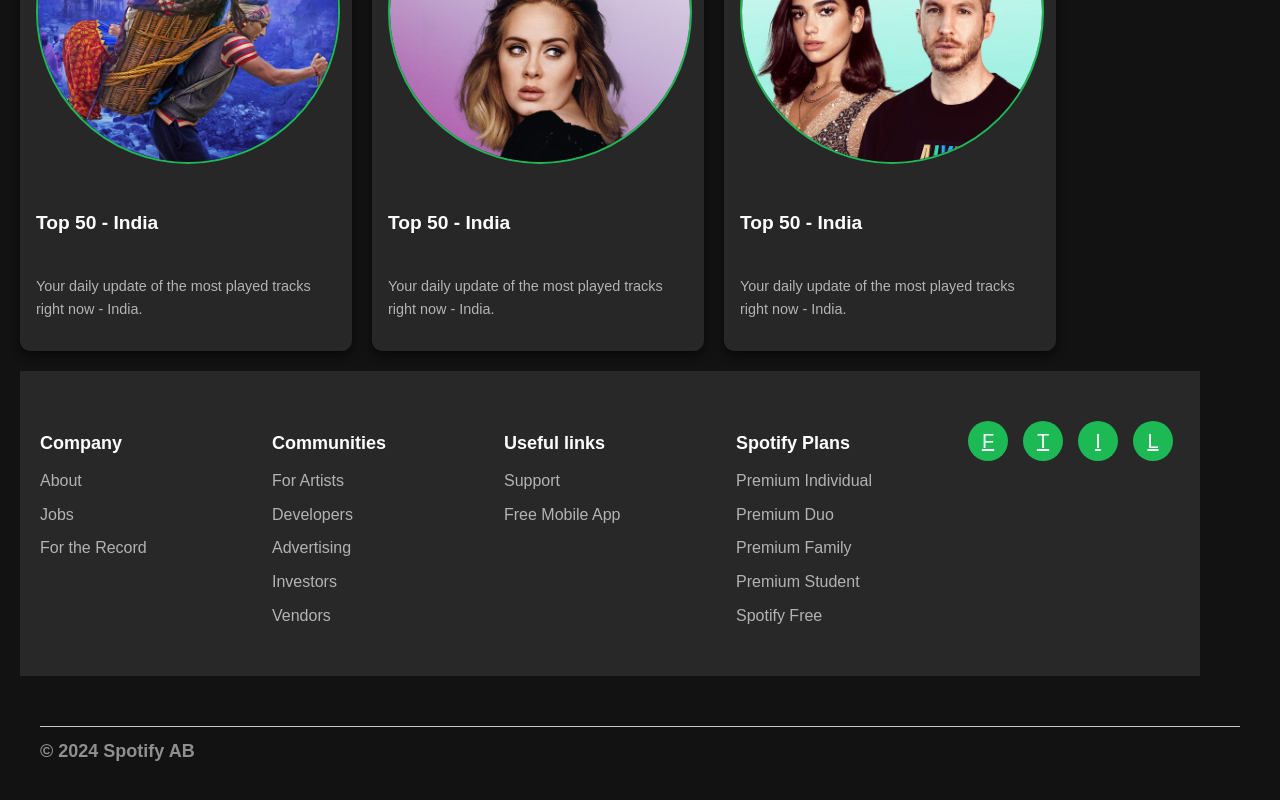
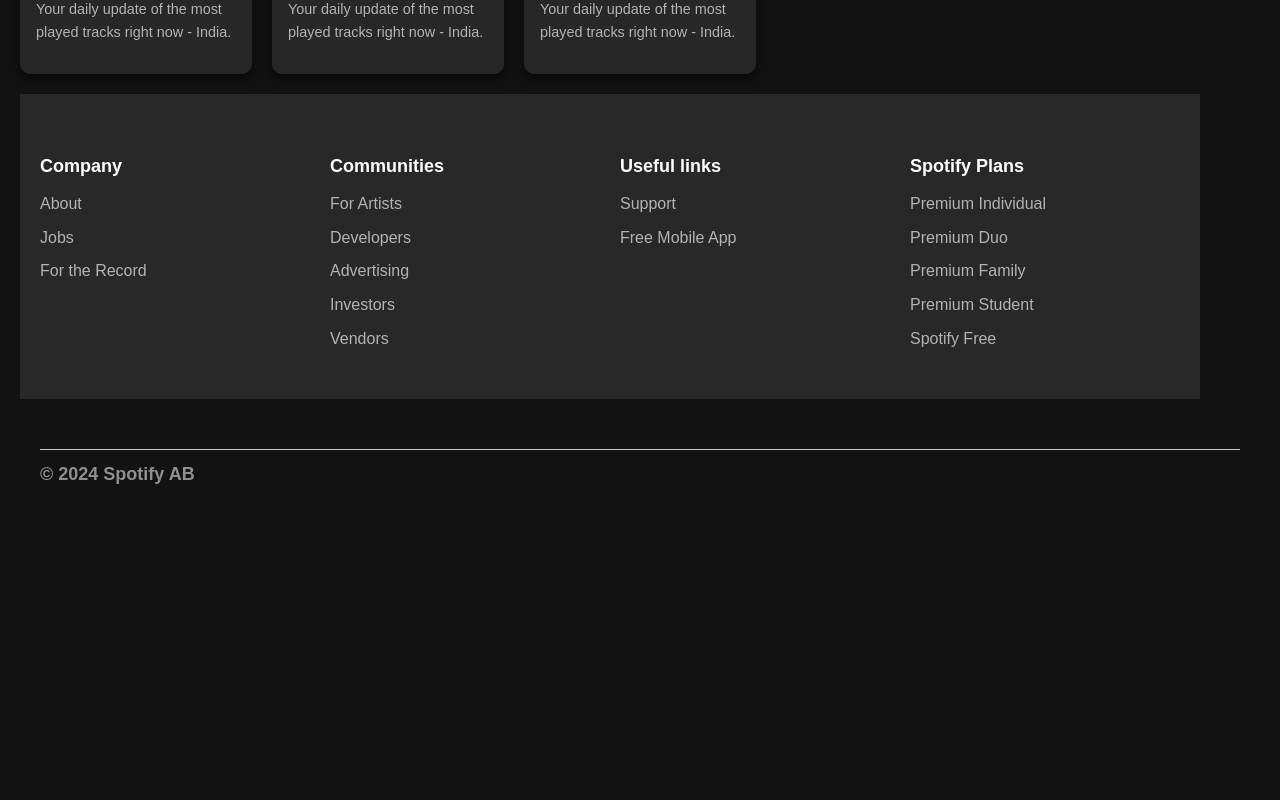
Before and after one commit to pappubishwas/Spotify-home-page, a plain HTML site: page main.html in a window 1280 px wide. Shown: the part 1556-2356 px from the top of the page. After the commit the page ends 2133 px from the top, so only its background shows below. Drawn offline with Linux system fonts and the light colour scheme.

Commit message:
Updated files

```diff
--- a/main.css
+++ b/main.css
@@ -40,7 +40,7 @@ h1 {
 
 /* Audio card styles */
 .audio {
-  width: 300px;
+  width: 200px;
   display: flex;
   flex-direction: column;
   align-items: flex-start;
--- a/main.html
+++ b/main.html
@@ -110,14 +110,7 @@
         <li><a href="#">Spotify Free</a></li>
       </ul>
     </div>
-    <div>
-      <div class="social-icons">
-        <a href="#" title="Facebook">F</a>
-        <a href="#" title="Twitter">T</a>
-        <a href="#" title="Instagram">I</a>
-        <a href="#" title="LinkedIn">L</a>
-      </div>
-    </div>
+
   </footer>
   <section>
     <div>
```
